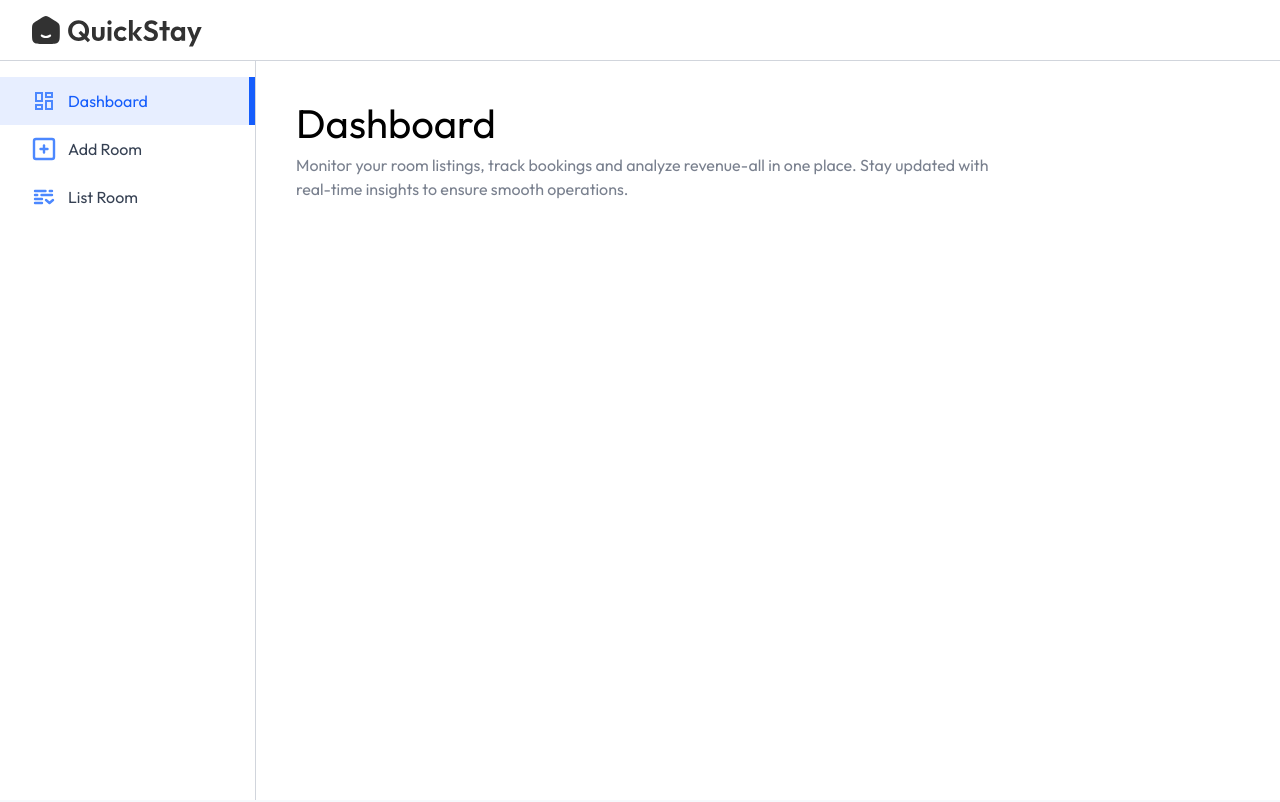
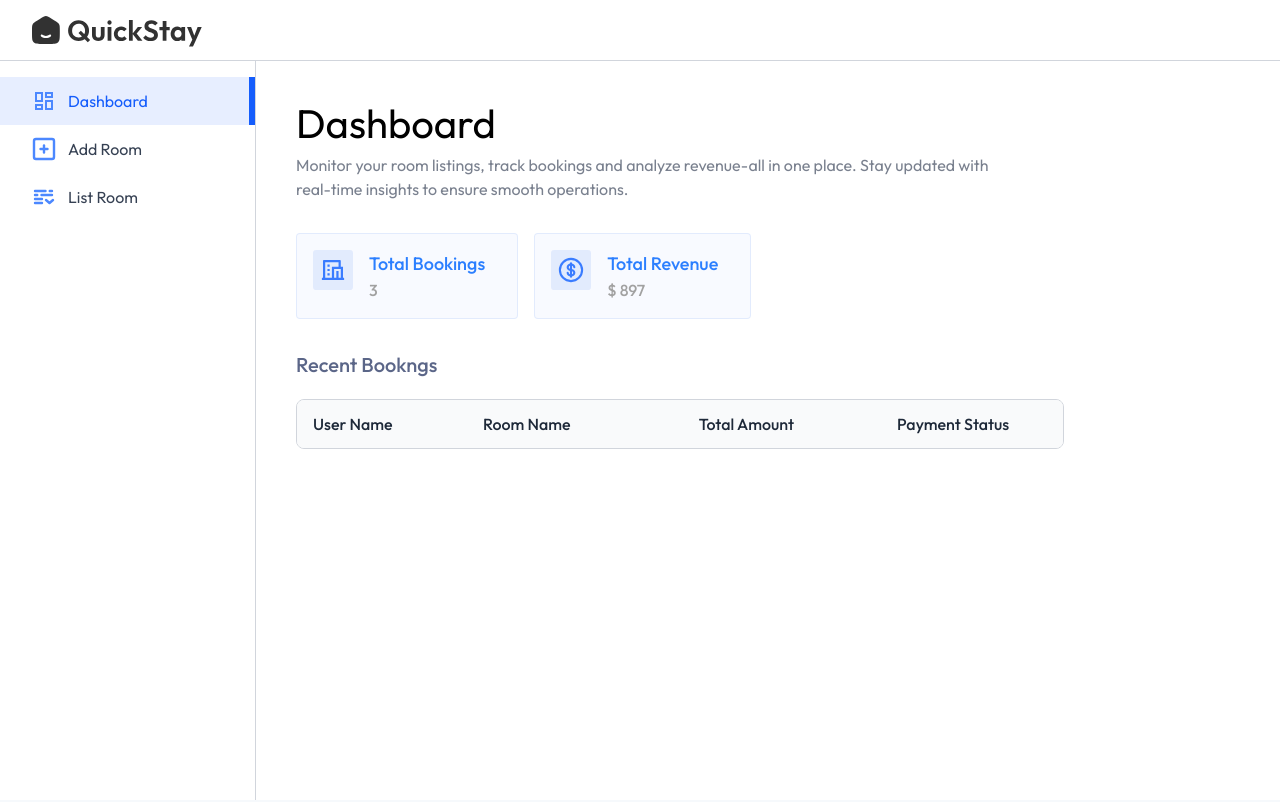
Before and after one commit to ad-kd/Hotel-Management-System, a React (Vite) app in the folder client/: page /owner in a window 1280 px wide. Shown: the top 802 px of the page. Built offline with nearby package versions, Linux system fonts and the light colour scheme; a web font is replaced by a local one.

Commit message:
updating owner page

```diff
--- a/client/src/pages/hotelOwner/Dashboard.jsx
+++ b/client/src/pages/hotelOwner/Dashboard.jsx
@@ -1,7 +1,12 @@
-import React from 'react'
+import React, { useState } from 'react'
 import Title from '../../components/Title'
+import assets, { dashboardDummyData } from '../../assets/assets'
 
 const Dashboard = () => {
+
+  const[dashboardData, setDashboardData]= useState(dashboardDummyData)
+
+
   return (
     <div>
       <Title align='left' font='outfit' title='Dashboard' subTitle='Monitor your
@@ -9,8 +14,42 @@
       with real-time insights to ensure smooth operations.'/>
 
       <div className='flex gap-4 my-8'>
+          {/* Total Booking */}
+          <div className='bg-primary/3 border border-primary/10 rounded flex p-4 pr-8'>
+            <img src={assets.totalBookingIcon} alt="" className='max-sm:hidden h-10'/>
+            <div className='flex flex-col sm:ml-4 font-medium'>
+              <p className='text-blue-500 text-lg'>Total Bookings</p>
+              <p className='text-neutral-400 text-base'>{dashboardData.totalBookings}</p>
+            </div>
+          </div>
+          {/* Total Revenue */}
+          <div className='bg-primary/3 border border-primary/10 rounded flex p-4 pr-8'>
+            <img src={assets.totalRevenueIcon} alt="" className='max-sm:hidden h-10'/>
+            <div className='flex flex-col sm:ml-4 font-medium'>
+              <p className='text-blue-500 text-lg'>Total Revenue</p>
+              <p className='text-neutral-400 text-base'>$ {dashboardData.totalRevenue}</p>
+            </div>
+          </div>
+      </div>
 
-      </div>
+    {/* Recent Bookings */}
+    <h2 className='text-xl text-blue-950/70 font-medium mb-5'>Recent Bookngs</h2>
+
+    <div className='w-full max-w-3xl text-left border border-gray-300 rounded-lg max-h-80 overflow-y-scroll'>
+      <table className='w-full'>
+        <thead className='bg-gray-50'>
+          <tr>
+            <th className='py-3 px-4 text-gray-800 font-medium'>User Name</th>
+            <th className='py-3 px-4 text-gray-800 font-medium max-sm:hidden'>Room Name</th>
+            <th className='py-3 px-4 text-gray-800 font-medium text-center'>Total Amount</th>
+            <th className='py-3 px-4 text-gray-800 font-medium text-center'>Payment Status</th>
+          </tr>
+        </thead>
+
+
+      </table>
+
+    </div>
 
     </div>
   )
```
